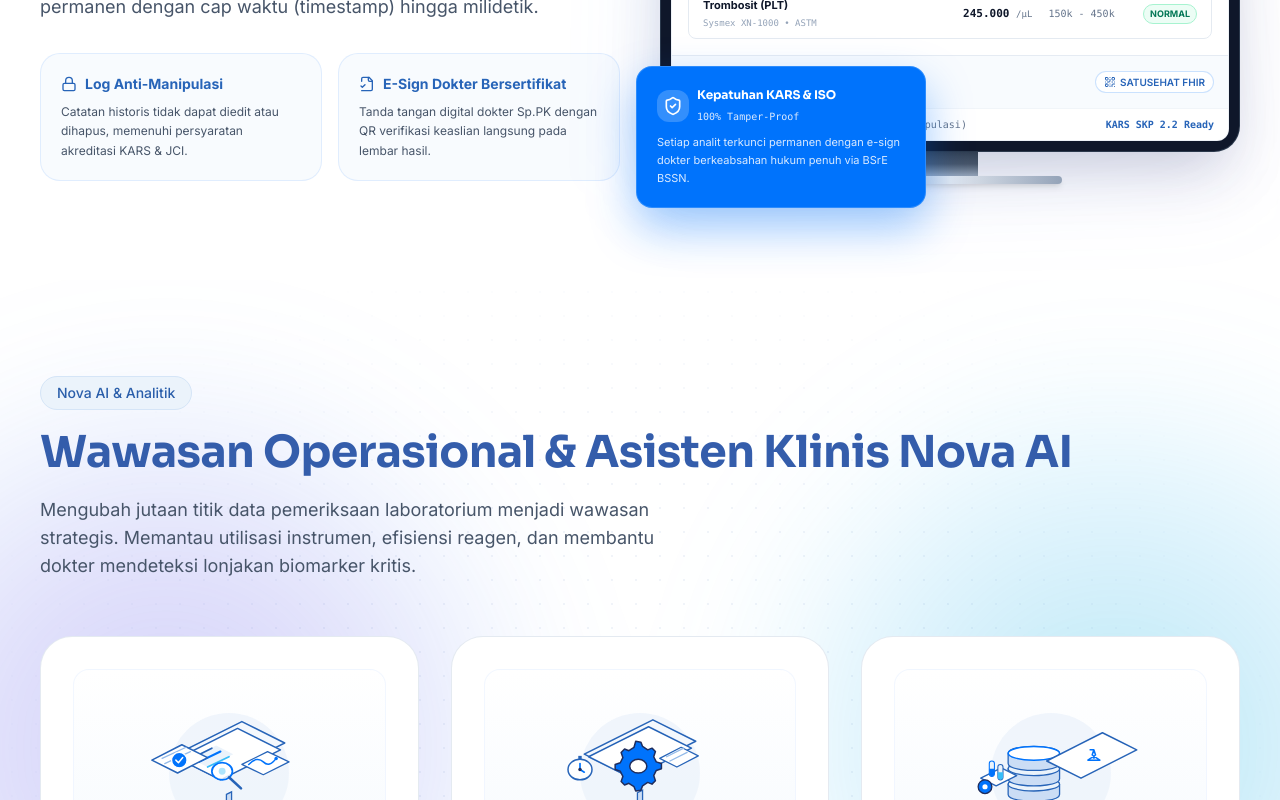
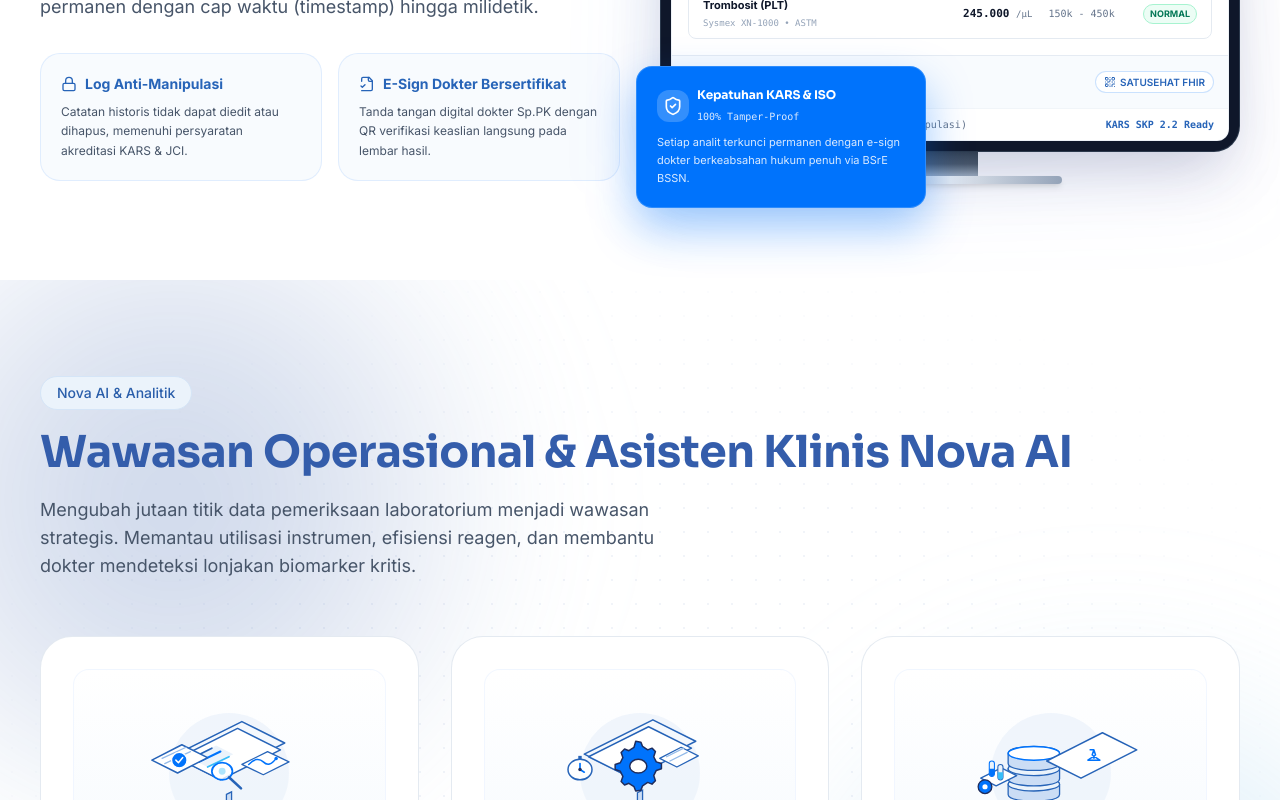
Before and after one commit to TBTBAgency/WebsiteDiagnova, a Next.js app: page /platform in a window 1280 px wide. Shown: the part 3320-4120 px from the top of the page. Built offline with nearby package versions, Linux system fonts and the light colour scheme; no server answers.

Commit message:
style(platform): position Diagnova 135-deg brand gradient on top-left and bottom-right flanks

```diff
--- a/app/(marketing)/platform/page.tsx
+++ b/app/(marketing)/platform/page.tsx
@@ -581,25 +581,25 @@ export default function PlatformPage() {
         id="analytics"
         className="relative scroll-mt-28 w-full bg-white py-16 sm:py-20 lg:py-24 overflow-hidden"
       >
-        {/* Dual-Color Ambient Flanks (Vibrant High-End Palette: Electric Indigo-Violet on Left, Luminous Cyan-Azure on Right) */}
-        {/* Left Side Glow - Color 1: Deep Electric Indigo / AI Intelligence Aura */}
+        {/* Diagnova Official 135-deg Brand Gradient Flanks: Diagnova Blue (#345DAB) on Top-Left & Nova Blue (#56ADE2) on Bottom-Right */}
+        {/* Top-Left Ambient Glow - #345DAB (Diagnova Blue) */}
         <div
           aria-hidden="true"
-          className="absolute -left-36 sm:-left-48 lg:-left-56 top-1/2 -translate-y-1/2 w-[550px] sm:w-[680px] lg:w-[780px] h-[550px] sm:h-[680px] lg:h-[780px] rounded-full pointer-events-none"
+          className="absolute -top-32 sm:-top-40 -left-32 sm:-left-44 lg:-left-52 w-[520px] sm:w-[660px] lg:w-[760px] h-[520px] sm:h-[660px] lg:h-[760px] rounded-full pointer-events-none"
           style={{
             background:
-              "radial-gradient(circle at center, rgba(99, 102, 241, 0.28) 0%, rgba(79, 70, 229, 0.18) 32%, rgba(59, 130, 246, 0.08) 58%, transparent 75%)",
+              "radial-gradient(circle at center, rgba(52, 93, 171, 0.26) 0%, rgba(52, 93, 171, 0.15) 35%, rgba(202, 226, 241, 0.05) 65%, transparent 75%)",
             filter: "blur(60px)",
           }}
         />
 
-        {/* Right Side Glow - Color 2: Luminous Cyan-Azure / Clinical Diagnostic Aura */}
+        {/* Bottom-Right Ambient Glow - #56ADE2 (Nova Blue) */}
         <div
           aria-hidden="true"
-          className="absolute -right-36 sm:-right-48 lg:-right-56 top-1/2 -translate-y-1/2 w-[550px] sm:w-[680px] lg:w-[780px] h-[550px] sm:h-[680px] lg:h-[780px] rounded-full pointer-events-none"
+          className="absolute -bottom-32 sm:-bottom-40 -right-32 sm:-right-44 lg:-right-52 w-[520px] sm:w-[660px] lg:w-[760px] h-[520px] sm:h-[660px] lg:h-[760px] rounded-full pointer-events-none"
           style={{
             background:
-              "radial-gradient(circle at center, rgba(6, 182, 212, 0.28) 0%, rgba(14, 165, 233, 0.18) 32%, rgba(56, 189, 248, 0.08) 58%, transparent 75%)",
+              "radial-gradient(circle at center, rgba(86, 173, 226, 0.28) 0%, rgba(86, 173, 226, 0.16) 35%, rgba(202, 226, 241, 0.05) 65%, transparent 75%)",
             filter: "blur(60px)",
           }}
         />
```
